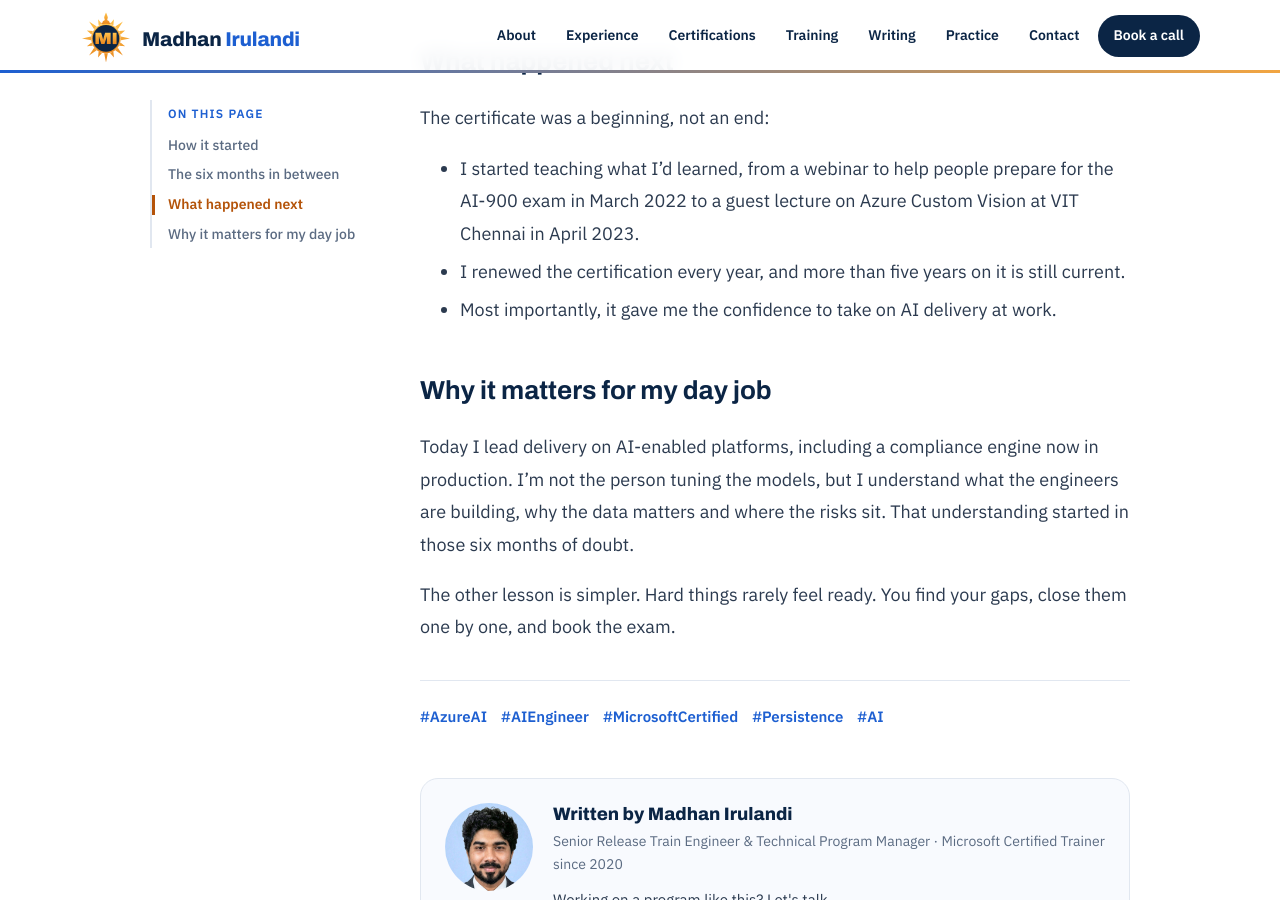
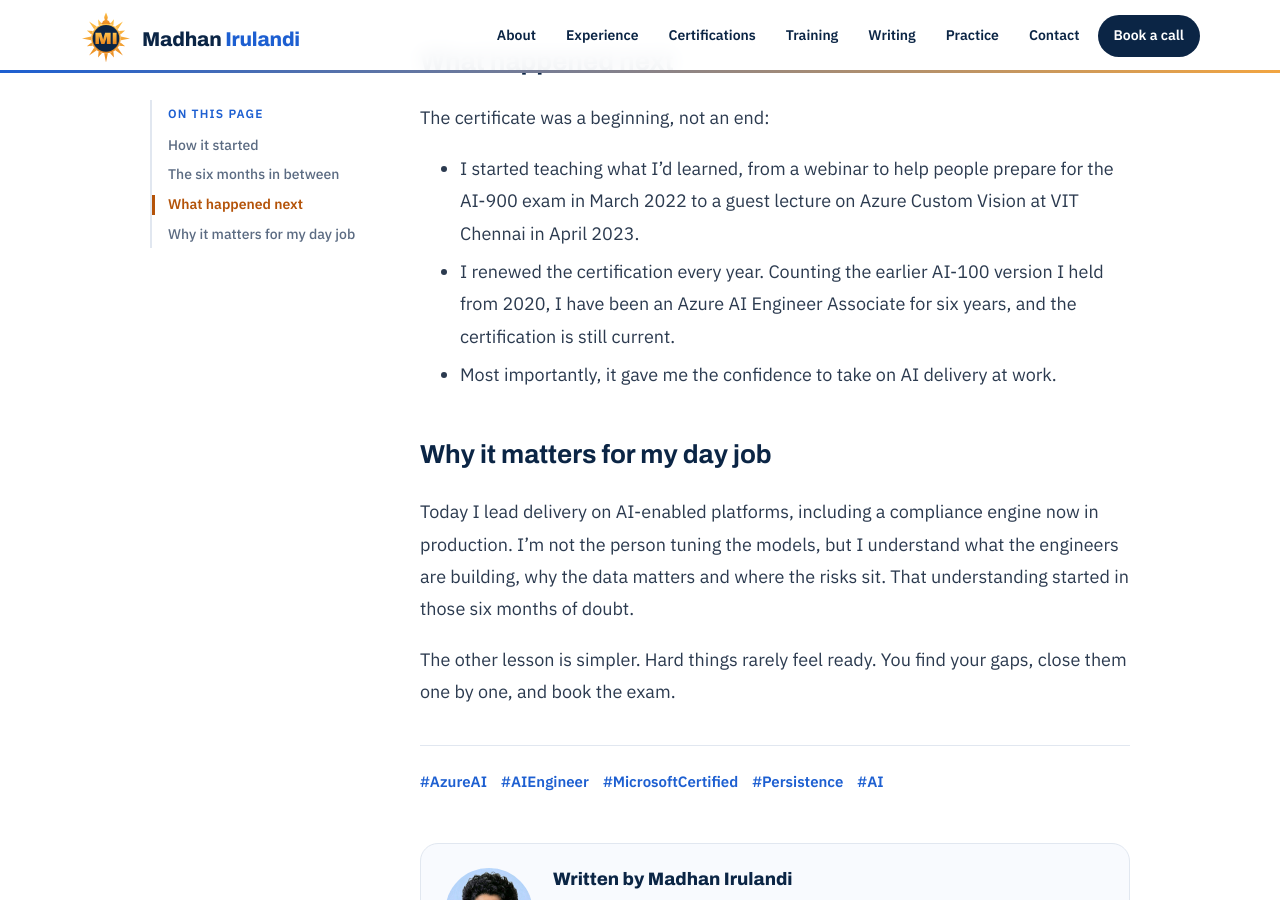
Before and after one commit to Madhan-I/Madhan-I.github.io, a Jekyll site: the page built from _posts/2026-04-21-six-months-of-doubt-azure-ai-engineer.md, in a window 1280 px wide and 900 px high, scrolled down 1553 px. Built offline with Jekyll 4.4.1, drawn with Linux system fonts in a browser that asks for light colours; our own code applies the rules of GitHub Pages for plain Markdown files.

Commit message:
Azure AI post: certified since 2020 (AI-100), AI-102 in July 2021
Co-Authored-By: Claude Opus 5.5 <noreply@anthropic.com>
Claude-Session: https://claude.ai/code/session_01MFRrTt7LBDdX57m85KHNGp

```diff
--- a/_posts/2026-04-21-six-months-of-doubt-azure-ai-engineer.md
+++ b/_posts/2026-04-21-six-months-of-doubt-azure-ai-engineer.md
@@ -32,7 +32,7 @@ What finally worked was practice tests. Not to memorize answers, but to find my
 The certificate was a beginning, not an end:
 
 - I started teaching what I'd learned, from a webinar to help people prepare for the AI-900 exam in March 2022 to a guest lecture on Azure Custom Vision at VIT Chennai in April 2023.
-- I renewed the certification every year, and more than five years on it is still current.
+- I renewed the certification every year. Counting the earlier AI-100 version I held from 2020, I have been an Azure AI Engineer Associate for six years, and the certification is still current.
 - Most importantly, it gave me the confidence to take on AI delivery at work.
 
 ## Why it matters for my day job
```
